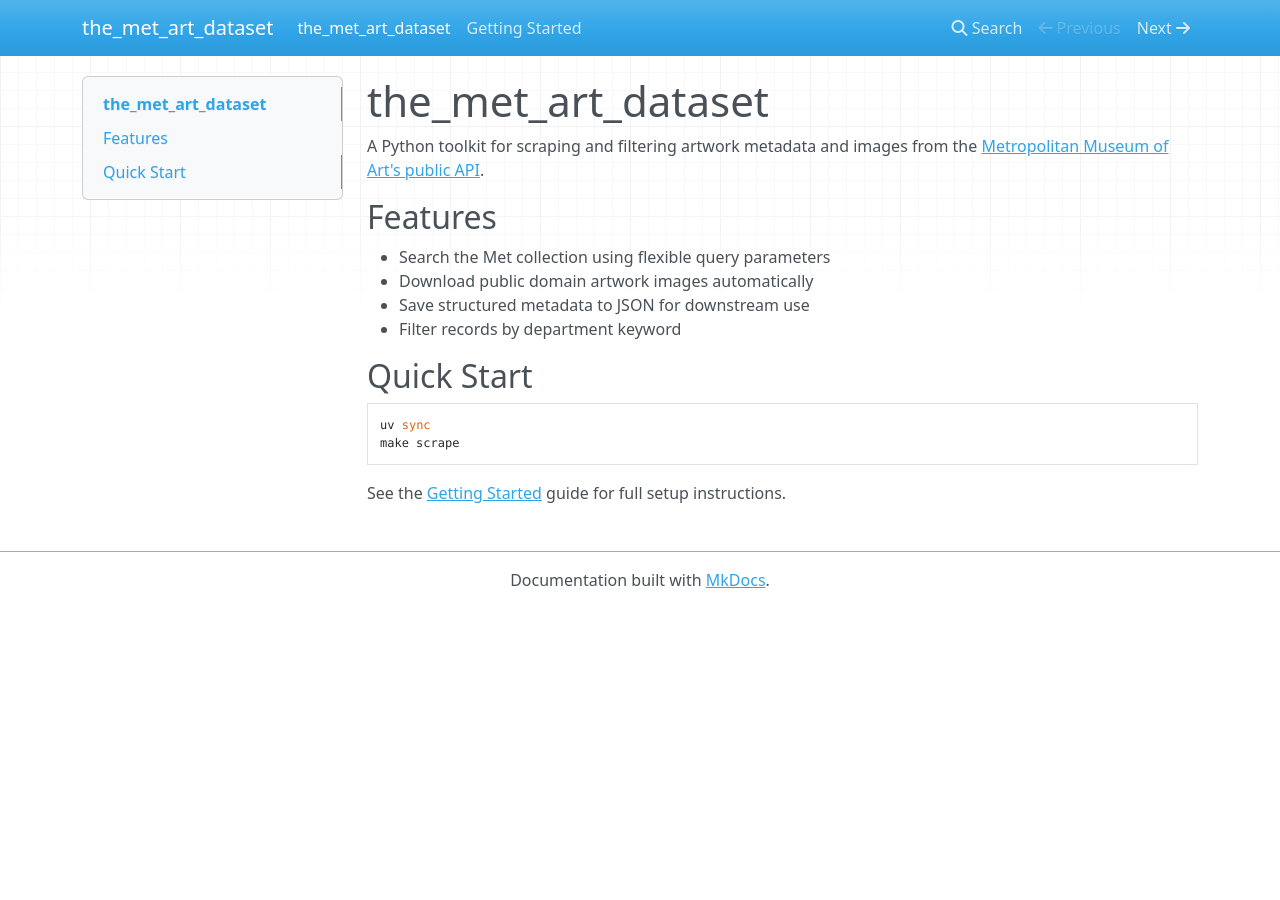
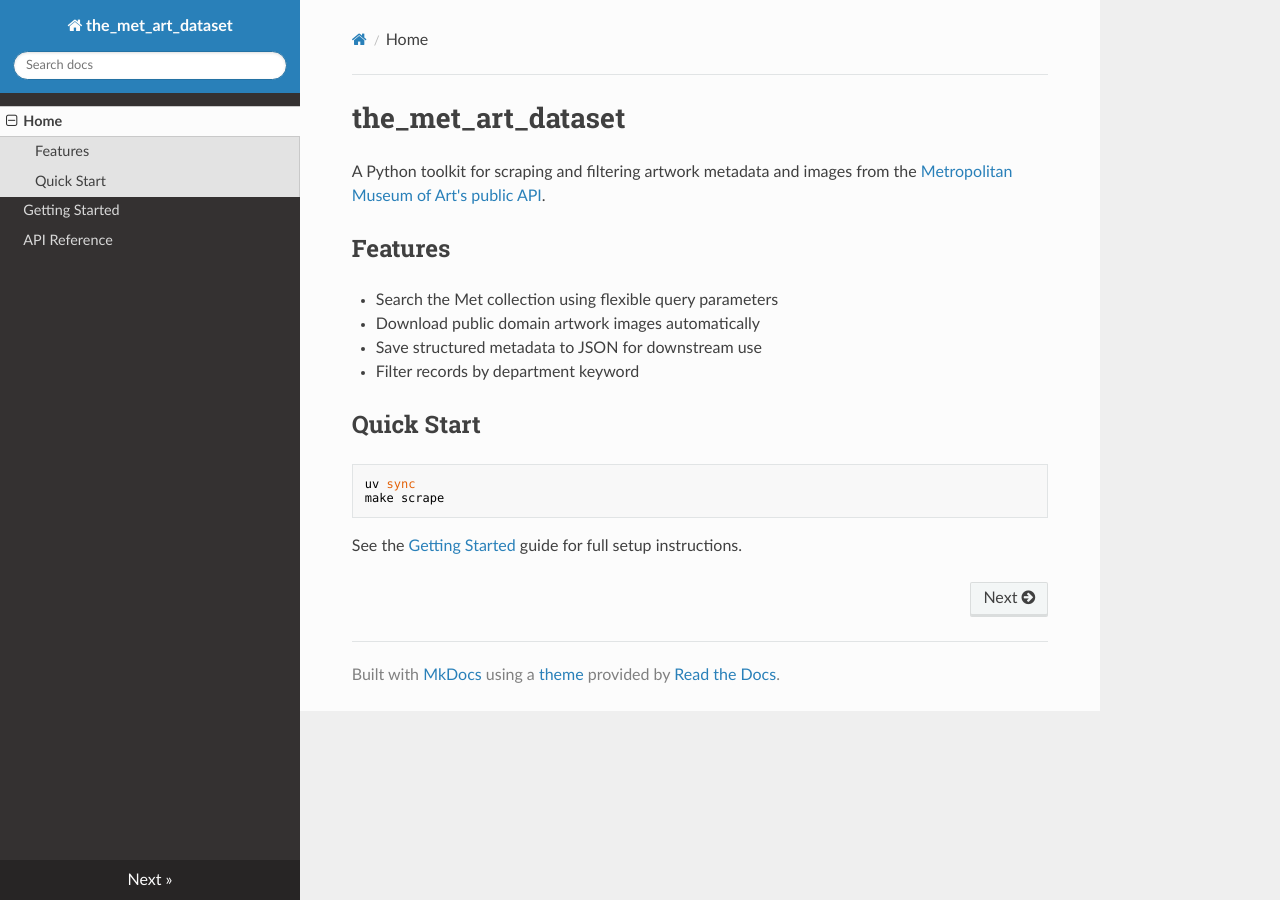
Before and after one commit to ulisesrey/the_met_art_dataset, an MkDocs documentation site: the page built from docs/docs/index.md, in a window 1280 px wide. Built offline with MkDocs 1.6.1, drawn with Linux system fonts in a browser that asks for light colours; nearby versions of some CDN libraries.

Commit message:
new mkdocs

```diff
--- a/docs/mkdocs.yml
+++ b/docs/mkdocs.yml
@@ -1,4 +1,17 @@
 site_name: the_met_art_dataset
-#
+site_description: A Python toolkit for scraping and filtering artwork from the Met Museum API.
 site_author: Ulises Rey
-#
+
+theme:
+  name: readthedocs
+  palette:
+    primary: black
+    accent: deep orange
+  features:
+    - navigation.sections
+    - content.code.copy
+
+nav:
+  - Home: index.md
+  - Getting Started: getting-started.md
+  - API Reference: api-reference.md
```
